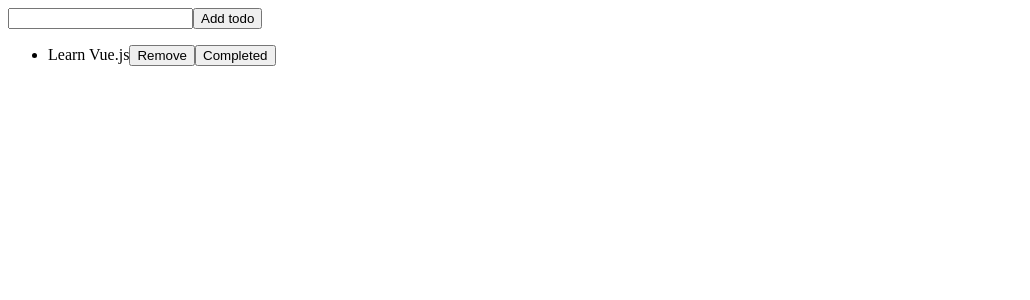
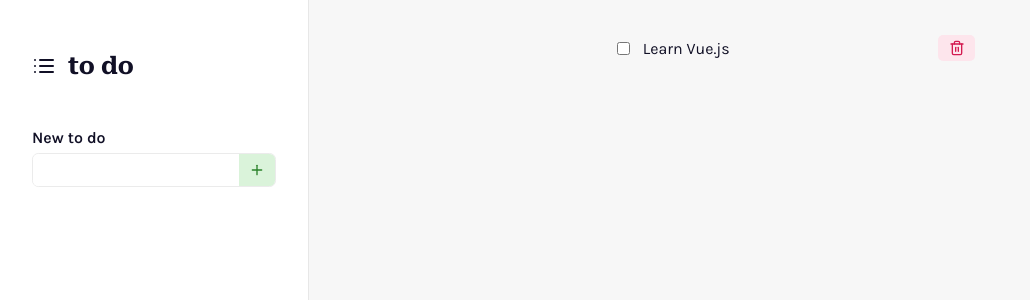
Before and after one commit to zKhiro/vue-todo-list, a Vue app: page / in a window 1280 px wide. Shown: the top 300 px of the page, without its empty margins (0-1030 px from the left). Built offline with nearby package versions, Linux system fonts and the light colour scheme.

Commit message:
Apply style to project

```diff
--- a/index.html
+++ b/index.html
@@ -5,6 +5,8 @@
     <link rel="icon" href="/favicon.ico" />
     <meta name="viewport" content="width=device-width, initial-scale=1.0" />
     <title>Vue ToDo List</title>
+
+    <link rel="stylesheet" href="src/css/style.css">
   </head>
   <body>
     <div id="app"></div>
--- a/src/App.vue
+++ b/src/App.vue
@@ -17,22 +17,107 @@
 </script>
 
 <template>
-  <form @submit.prevent="addTodo">
-    <label for="newTodo"></label>
-    <input type="text" name="newTodo" v-model="newTodo">
+  <section class="lateral-menu">
+    <header>
+      <h1 class="app-title">
+        <svg xmlns="http://www.w3.org/2000/svg" width="24" height="24" viewBox="0 0 24 24" fill="none" stroke="currentColor" stroke-width="2" stroke-linecap="round" stroke-linejoin="round" class="feather feather-list"><line x1="8" y1="6" x2="21" y2="6"></line><line x1="8" y1="12" x2="21" y2="12"></line><line x1="8" y1="18" x2="21" y2="18"></line><line x1="3" y1="6" x2="3.01" y2="6"></line><line x1="3" y1="12" x2="3.01" y2="12"></line><line x1="3" y1="18" x2="3.01" y2="18"></line></svg>
 
-    <button type="submit">Add todo</button>
-  </form>
+        to do
+      </h1>
+    </header>
 
-  <ul>
-    <li v-for="(todo, index) in todos" :key="index">
-      <span :class="todo.isComplete ? 'completed' : ''">{{ todo.text }}</span>
-      <button @click="removeTodo(index)">Remove</button>
-      <button @click="toggleCompleteTodo(index)">{{ todo.isComplete ? 'Uncompleted' : 'Completed' }}</button>
-    </li>
-  </ul>
+    <form @submit.prevent="addTodo">
+      <div class="form-group">
+        <label for="newTodo">New to do</label>
+
+        <div class="input-group">
+          <input type="text" id="newTodo" v-model="newTodo">
+
+          <button type="submit" class="btn-success">
+            <svg xmlns="http://www.w3.org/2000/svg" viewBox="0 0 24 24" fill="none" stroke="currentColor" stroke-width="2" stroke-linecap="round" stroke-linejoin="round" class="feather feather-plus"><line x1="12" y1="5" x2="12" y2="19"></line><line x1="5" y1="12" x2="19" y2="12"></line></svg>
+          </button>
+        </div>
+      </div>
+    </form>
+  </section>
+
+  <main>
+    <section class="container">
+      <ul class="todo-list">
+        <li v-for="(todo, index) in todos" :key="index">
+          <input
+            type="checkbox"
+            :id="`doneCheck${index}`"
+            @input="toggleCompleteTodo(index)"
+          >
+
+          <label :for="`doneCheck${index}`" :class="todo.isComplete ? 'completed' : ''">{{ todo.text }}</label>
+
+          <button
+            class="btn btn-danger remove"
+            @click="removeTodo(index)"
+          >
+            <svg xmlns="http://www.w3.org/2000/svg" viewBox="0 0 24 24" fill="none" stroke="currentColor" stroke-width="2" stroke-linecap="round" stroke-linejoin="round" class="feather feather-trash-2"><polyline points="3 6 5 6 21 6"></polyline><path d="M19 6v14a2 2 0 0 1-2 2H7a2 2 0 0 1-2-2V6m3 0V4a2 2 0 0 1 2-2h4a2 2 0 0 1 2 2v2"></path><line x1="10" y1="11" x2="10" y2="17"></line><line x1="14" y1="11" x2="14" y2="17"></line></svg>
+          </button>
+        </li>
+      </ul>
+    </section>
+  </main>
 </template>
 
 <style>
-  .completed { text-decoration: line-through; }
+  .container { padding: 1rem; }
+
+  .lateral-menu {
+    background-color: white;
+    box-shadow:       1px 0 #e7e7e7;
+    padding:          2rem;
+  }
+
+  .app-title {
+    align-items:    center;
+    display:        flex;
+    gap:            .5em;
+    margin-bottom:  3rem;
+  }
+
+  .feather-plus {
+    height: 1rem;
+  }
+
+  .todo-list {
+    display:        flex;
+    flex-direction: column;
+    gap:            .8rem;
+    padding:        0;
+  }
+
+  .todo-list li {
+    align-items:  center;
+    display:      flex;
+    padding:      .2em;
+  }
+
+  .todo-list li:hover {
+    background-color: #e9f1fb;
+    border-radius:        .4em;
+  }
+
+  .todo-list li label {
+    cursor:       pointer;
+    flex:         1 1 auto;
+    padding-left: .6em;
+    padding-right: 1.2em;
+
+    transition: color .2s;
+  }
+
+  .todo-list li .remove svg {
+    height: 1rem;
+  }
+
+  .completed {
+    color:        #7e7d8d;
+    text-decoration:  line-through;
+  }
 </style>
--- /dev/null
+++ b/src/css/style.css
@@ -0,0 +1,119 @@
+@import url('https://fonts.googleapis.com/css2?family=Karla:wght@400;600;700;800&family=Roboto+Serif:wght@400;700&display=swap');
+
+:root {
+  --font-family-sans:   'Karla', sans-serif;
+  --font-family-serif:  'Roboto Serif', sans-serif;
+  --font-color:       #111026;
+
+  font-size: 16px;
+}
+
+
+* { box-sizing: border-box; }
+
+body {
+  background-color: #f7f7f7;
+  color:            var(--font-color);
+  font-family:      var(--font-family-sans);
+  height:           100vh;
+  margin:           0;
+  overflow:         hidden;
+}
+
+#app {
+  display: flex;
+  height: 100%;
+}
+
+main {
+  display:  flex;
+  overflow: auto;
+  width:    100%;
+}
+
+h1, h2, h3,
+h4, h5, h6 {
+  font-family: var(--font-family-serif);
+}
+
+button, input {
+  color:        inherit;
+  border:       none;
+  font-family:  inherit;
+}
+
+button, input[type="checkbox"] {
+  cursor: pointer;
+}
+
+button {
+  align-items:  center;
+  color:        inherit;
+  display:      inline-flex;
+  font-size:    .8rem;
+  font-weight:  800;
+  padding:      .4em .8em;
+}
+
+/* Buttons */
+  .btn {
+    border-radius:  .4em;
+    text-transform: uppercase;
+  }
+
+  .btn-success {
+    background-color: #daf3da;
+    color:            #298129;
+  }
+
+  .btn-danger {
+    background-color: #fde5ec;
+    color:            #d31a50;
+  }
+/* End Buttons */
+
+/* Forms */
+  .form-group {
+    display:        flex;
+    flex-direction: column;
+    gap:            .4rem;
+  }
+
+  .form-group label {
+    align-self:   flex-start;
+    font-weight:  600;
+  }
+
+  .form-group input {
+    flex:       1 1 auto;
+    font-size:  1rem;
+    border:     none;
+    padding:    .4em .8em;
+  }
+
+  .form-group input:focus {
+    outline: none;
+  }
+
+  .form-group>input, .form-group .input-group {
+    border:         1px solid #ebebeb;
+    border-radius:  .4rem;
+    transition:     box-shadow .2s;
+  }
+
+  .form-group>input:focus {
+    border:     1px solid #ebebeb;
+    box-shadow: 0 0 4px 2px rgba(0, 0, 0, 0.06);
+  }
+
+  .form-group .input-group {
+    display:  flex;
+    overflow: hidden;
+  }
+/* End Forms */
+
+.container {
+  margin:     0 auto;
+  max-width:  800px;
+  min-width:  400px;
+}
```
